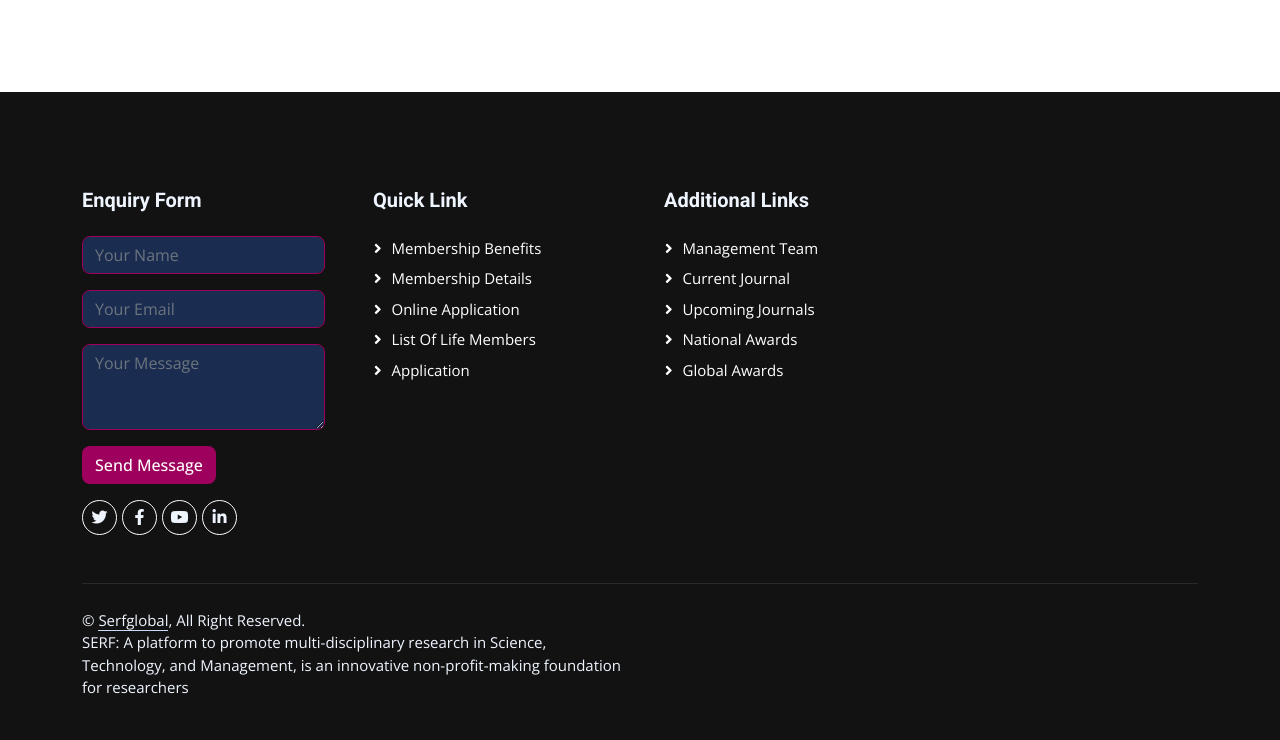
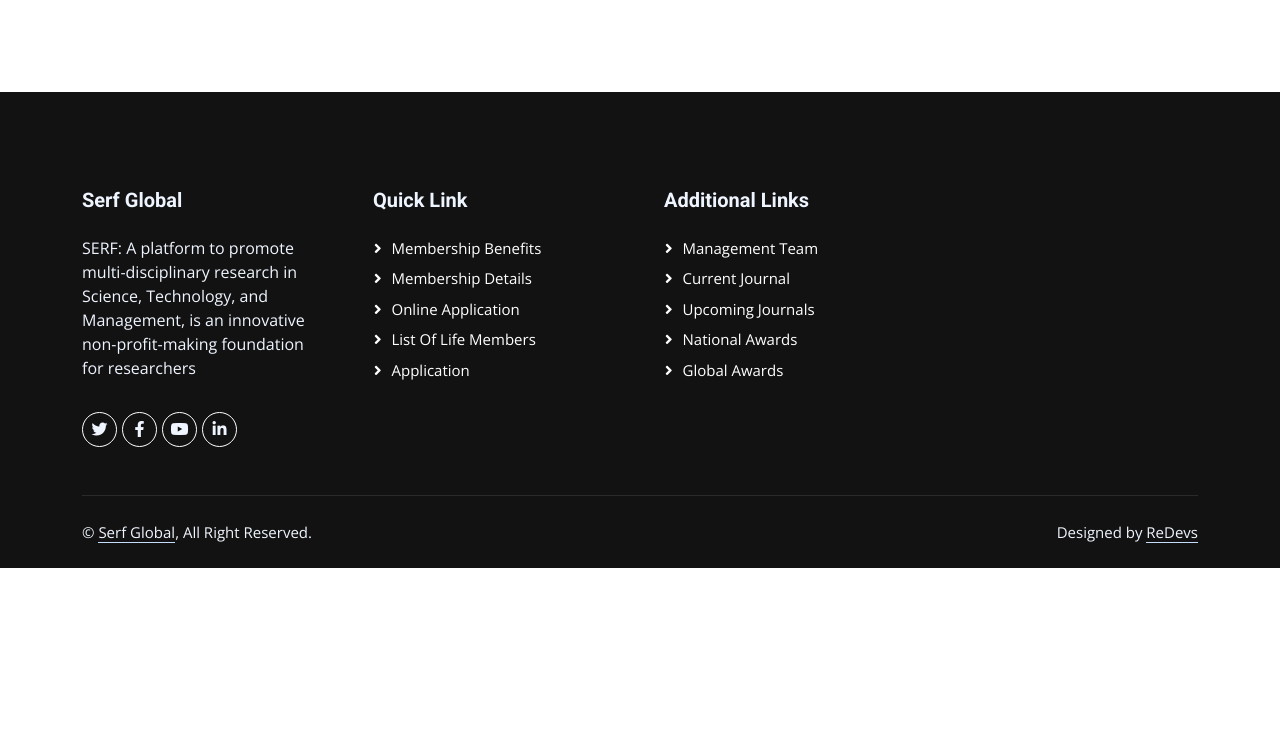
Before and after one commit to pankaj8949/serfglobal, a Flask app: page / in a window 1280 px wide. Shown: the part 5530-6270 px from the top of the page. After the commit the page ends 6098 px from the top, so only its background shows below. Run offline with Flask 3, Linux system fonts and the light colour scheme; parts of the project's set-up code (start-up, migrations or seed data) failed here and were passed over; some libraries are stand-ins or nearby versions.

Commit message:
Designed by ReDevs

```diff
--- a/templates/layout.html
+++ b/templates/layout.html
@@ -282,19 +282,8 @@
         <div class="container py-5">
             <div class="row g-5">
                 <div class="col-lg-3 col-md-6">
-                    <h5 class="text-light mb-4">Enquiry Form</h5>
-                    <form>
-                        <div class="mb-3">
-                            <input type="text" class="form-control bg-dark border-secondary text-light" placeholder="Your Name" required>
-                        </div>
-                        <div class="mb-3">
-                            <input type="email" class="form-control bg-dark border-secondary text-light" placeholder="Your Email" required>
-                        </div>
-                        <div class="mb-3">
-                            <textarea class="form-control bg-dark border-secondary text-light" rows="3" placeholder="Your Message" required></textarea>
-                        </div>
-                        <button type="submit" class="btn" style="background-color: #9e005d; color: white;">Send Message</button>
-                    </form>
+                    <h5 class="text-light mb-4">Serf Global</h5>
+                    <p>SERF: A platform to promote multi-disciplinary research in Science, Technology, and Management, is an innovative non-profit-making foundation for researchers</p>
                     <div class="d-flex pt-3">
                         <a class="btn btn-outline-light btn-social rounded-circle" href=""><i class="fab fa-twitter"></i></a>
                         <a class="btn btn-outline-light btn-social rounded-circle" href=""><i class="fab fa-facebook-f"></i></a>
@@ -324,8 +313,10 @@
             <div class="copyright">
                 <div class="row">
                     <div class="col-md-6 text-center text-md-start mb-3 mb-md-0">
-                        &copy; <a class="border-bottom" href="/">Serfglobal</a>, All Right Reserved.
-                        <p>SERF: A platform to promote multi-disciplinary research in Science, Technology, and Management, is an innovative non-profit-making foundation for researchers</p>
+                        &copy; <a class="border-bottom" href="/">Serf Global</a>, All Right Reserved.
+                    </div>
+                    <div class="col-md-6 text-center text-md-end mb-3 mb-md-0">
+                        Designed by <a class="border-bottom" href="#">ReDevs</a>
                     </div>
                 </div>
             </div>
```
